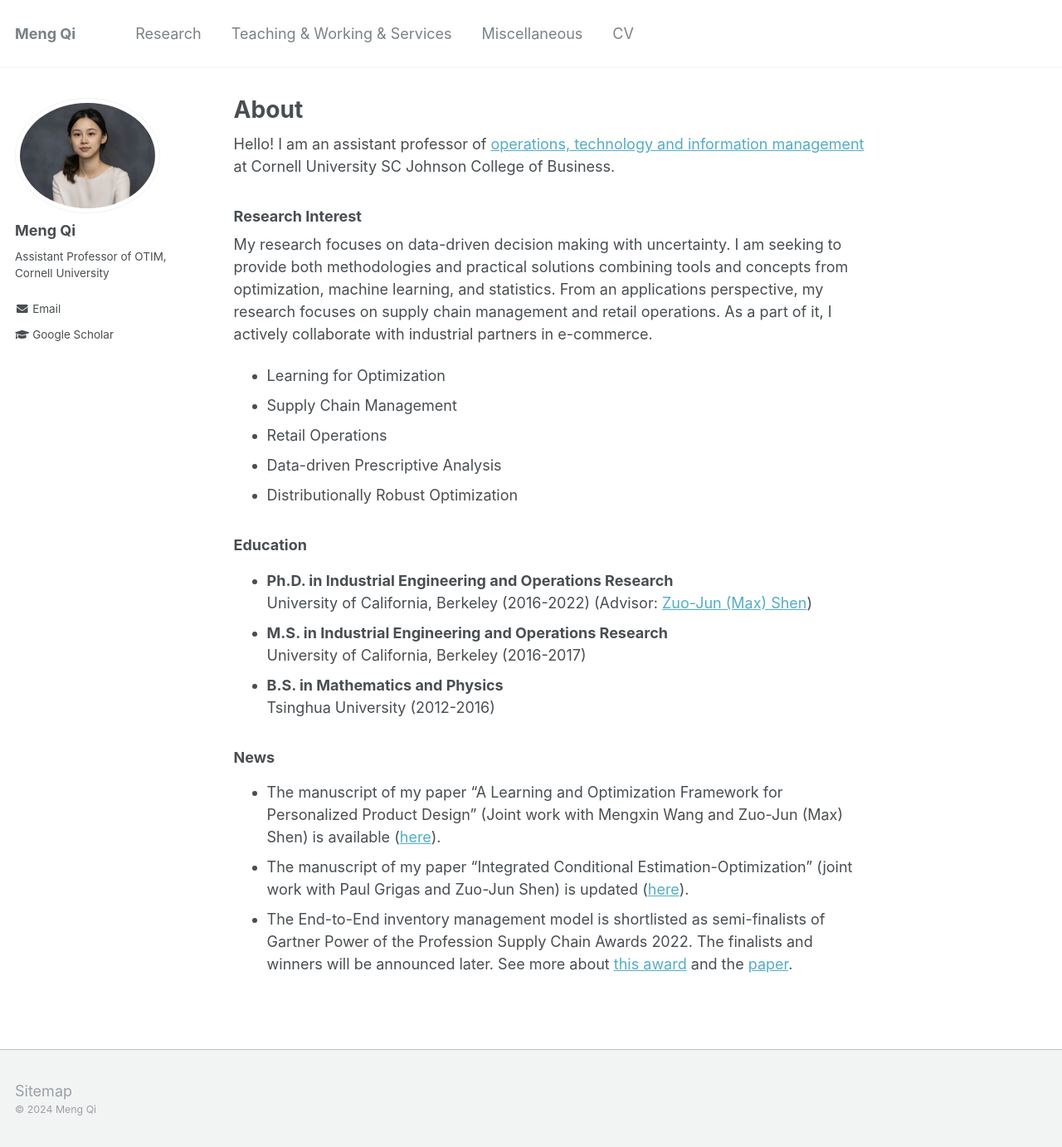
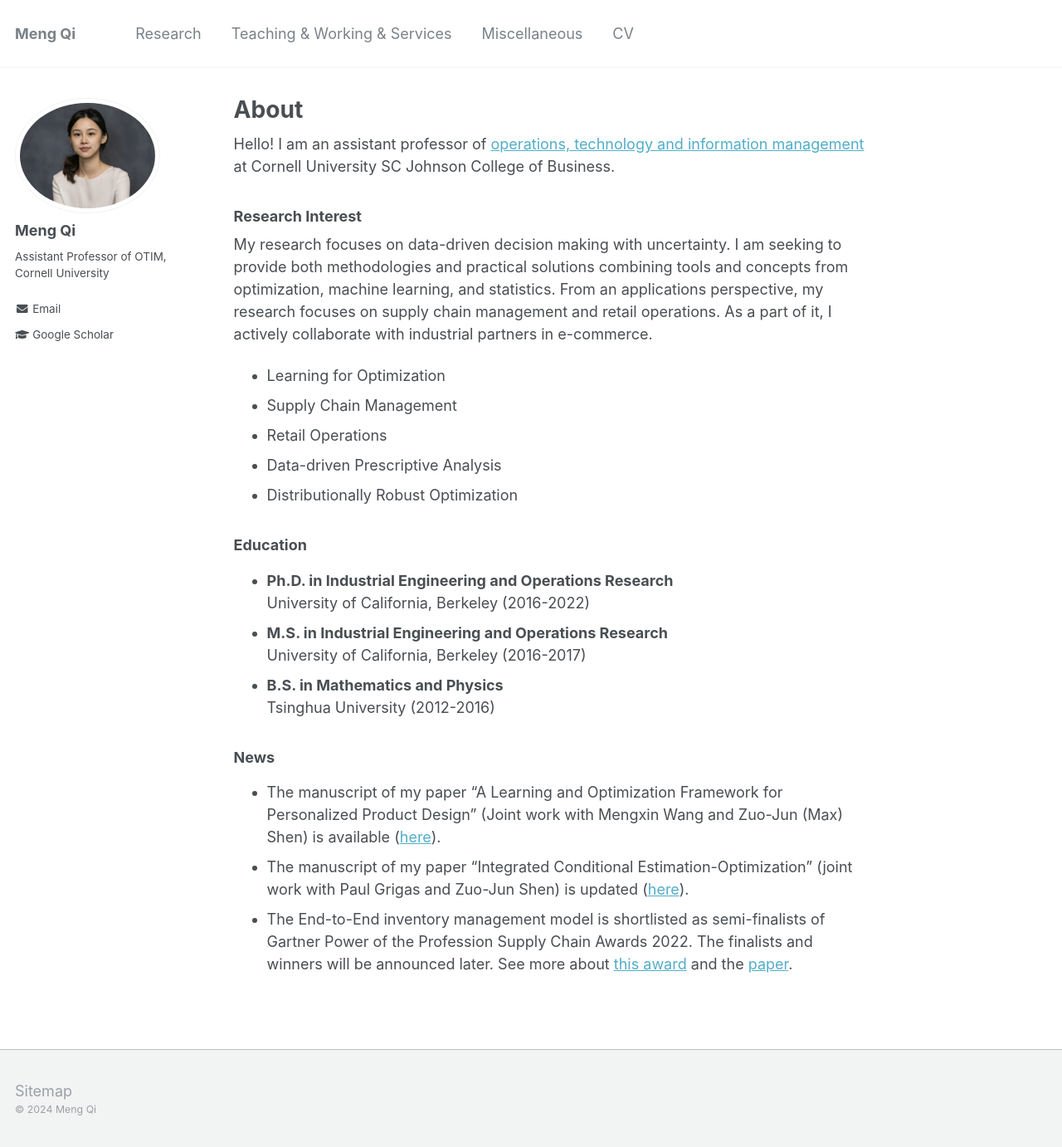
Before and after one commit to alicemengqi/site, a Jekyll site: the page built from _pages/about.md, in a window 1280 px wide and 1382 px high. Shown: the whole window at 83% size. Built offline with Jekyll 4.4.1, drawn with Linux system fonts in a browser that asks for light colours.

Commit message:
Update about.md

```diff
--- a/_pages/about.md
+++ b/_pages/about.md
@@ -22,7 +22,7 @@ Hello! I am an assistant professor of [operations, technology and information ma
 ### Education
 
 * **Ph.D. in Industrial Engineering and Operations Research**
-University of California, Berkeley (2016-2022) (Advisor: [Zuo-Jun (Max) Shen](https://shen.ieor.berkeley.edu))
+University of California, Berkeley (2016-2022)
 * **M.S. in Industrial Engineering and Operations Research**
 University of California, Berkeley (2016-2017)
 * **B.S. in Mathematics and Physics**
```
